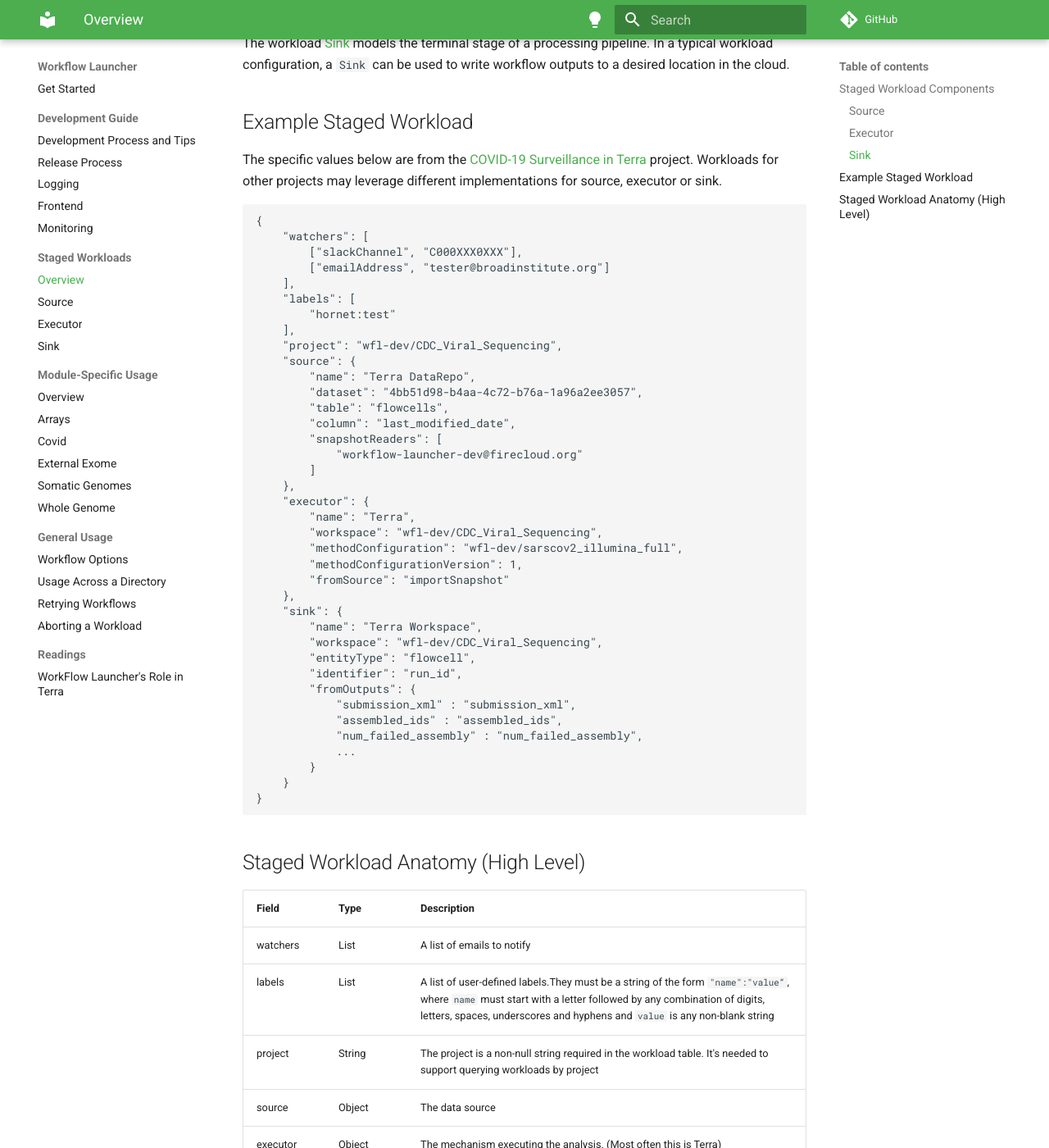
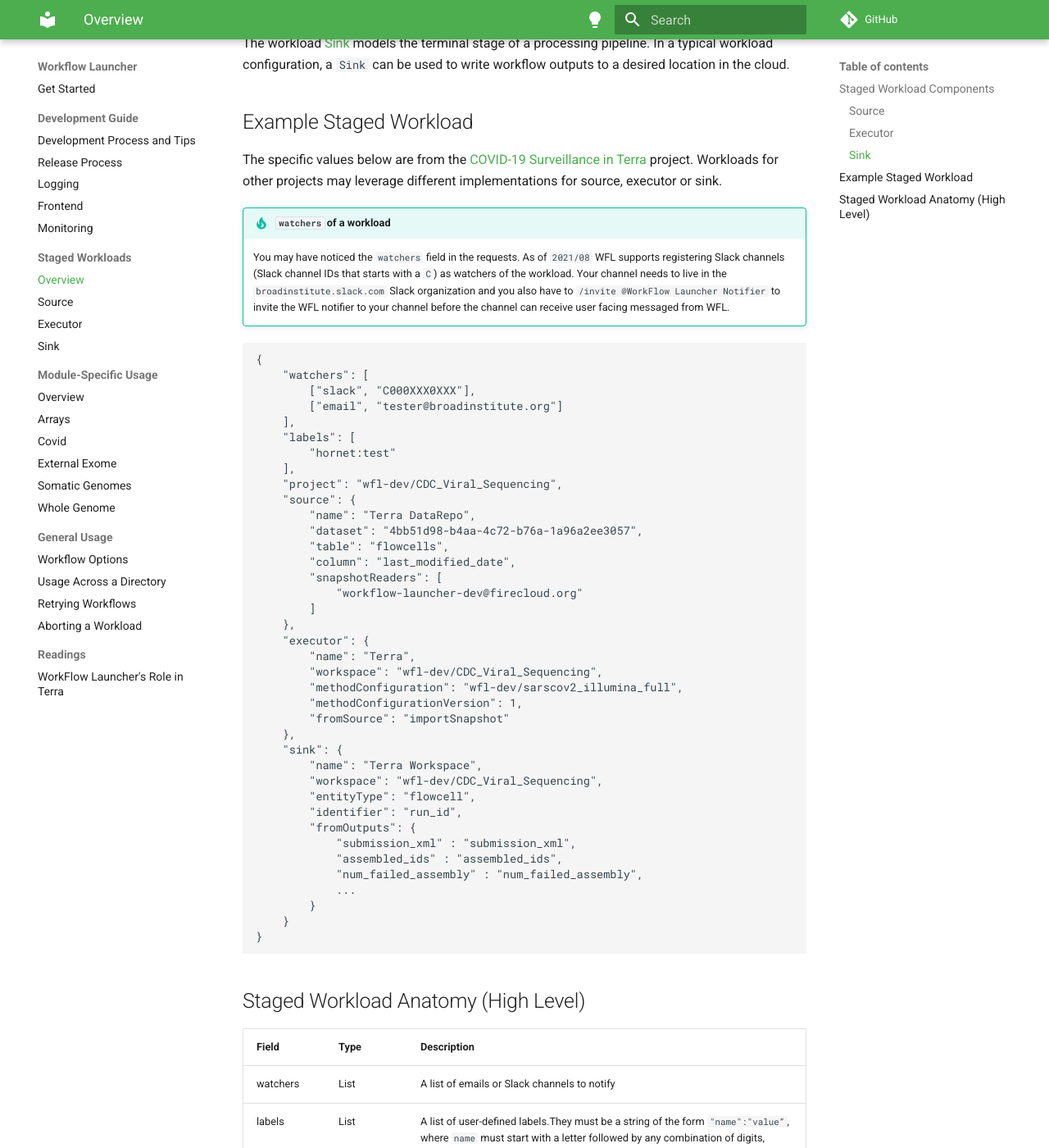
Before and after one commit to broadinstitute/wfl, an MkDocs documentation site: the page built from docs/md/staged-workload.md, in a window 1280 px wide and 1400 px high, scrolled down 663 px. Shown: the whole window at 82% size. Built offline with MkDocs 1.6.1 and Material for MkDocs 9.7.7, drawn with Linux system fonts in a browser that asks for light colours; comment, search, counter and statistics services are not loaded.

Commit message:
Update docs.

````diff
--- a/docs/md/staged-workload.md
+++ b/docs/md/staged-workload.md
@@ -25,11 +25,19 @@ The specific values below are from the
 [COVID-19 Surveillance in Terra](./modules-covid.md) project.
 Workloads for other projects may leverage different implementations for source, executor or sink.
 
+!!! tip "`watchers` of a workload"
+    You may have noticed the `watchers` field in the requests. As of `2021/08` WFL
+    supports registering Slack channels (Slack channel IDs that starts with a `C`)
+    as watchers of the workload. Your channel needs to live in the `broadinstitute.slack.com`
+    Slack organization and you also have to `/invite @WorkFlow Launcher Notifier` to invite
+    the WFL notifier to your channel before the channel can receive user facing messaged from
+    WFL.
+
 ```
 {
     "watchers": [
-        ["slackChannel", "C000XXX0XXX"],
-        ["emailAddress", "tester@broadinstitute.org"]
+        ["slack", "C000XXX0XXX"],
+        ["email", "tester@broadinstitute.org"]
     ],
     "labels": [
         "hornet:test"
@@ -70,7 +78,7 @@ Workloads for other projects may leverage different implementations for source,
 
 | Field    | Type | Description                     |
 |----------|------|---------------------------------|
-| watchers | List   | A list of emails to notify |
+| watchers | List   | A list of emails or Slack channels to notify |
 | labels   | List   | A list of user-defined labels.They must be a string of the form `"name":"value”`, where `name` must start with a letter followed by any combination of digits, letters, spaces, underscores and hyphens and `value` is any non-blank string |
 | project  | String |  The project is a non-null string required in the workload table. It's needed to support querying workloads by project |
 | source   | Object | The data source |
````
Also changed, not shown: docs/md/modules-covid.md (+6 -6 lines).
